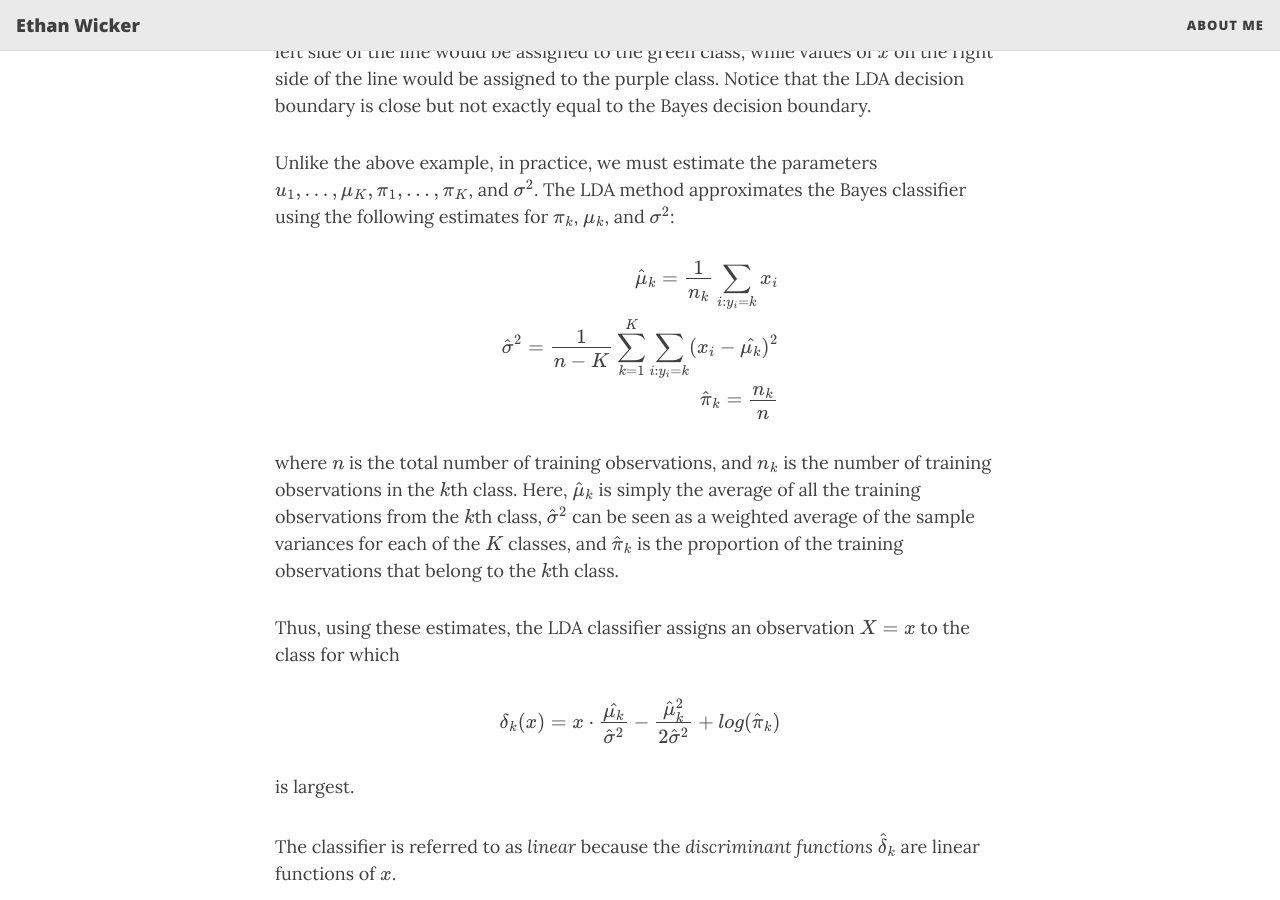
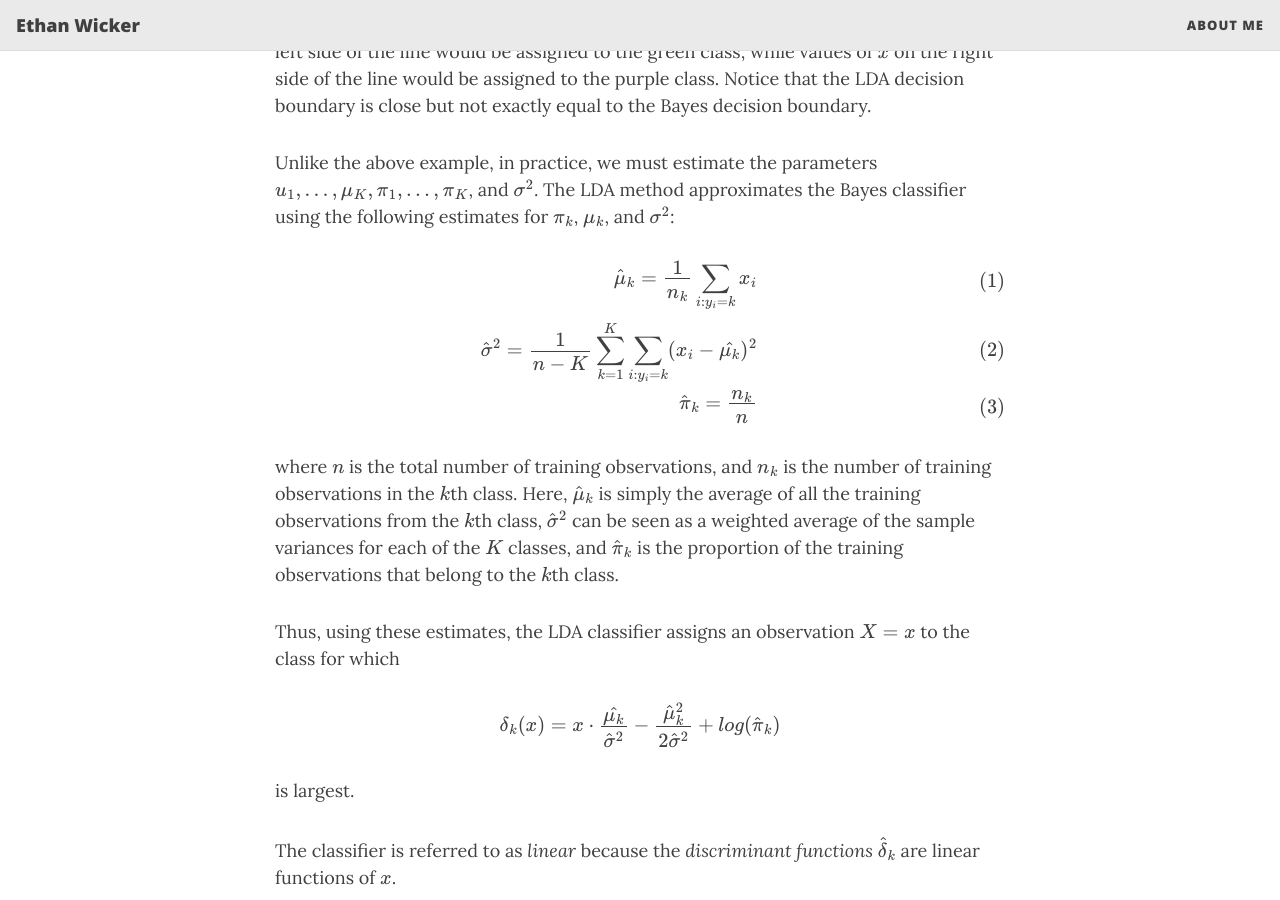
Before and after one commit to ethanwicker/ethanwicker.github.io, a Jekyll site: the page built from _posts/2021-02-03-linear-discriminant-analysis-001.md, in a window 1280 px wide and 900 px high, scrolled down 4465 px. Built offline with Jekyll 4.4.1, drawn with Linux system fonts in a browser that asks for light colours; nearby versions of some CDN libraries; formulas are drawn with MathJax 3.

Commit message:
Updating post

```diff
--- a/_posts/2021-02-03-linear-discriminant-analysis-001.md
+++ b/_posts/2021-02-03-linear-discriminant-analysis-001.md
@@ -105,11 +105,11 @@ In the above image on the left, two density functions $f_1(x)$ and $f_2(x)$ are
 Unlike the above example, in practice, we must estimate the parameters $u_1, \ldots, \mu_K, \pi_1, \ldots, \pi_K$, and $\sigma^2$.  The LDA method approximates the Bayes classifier using the following estimates for $\pi_k$, $\mu_k$, and $\sigma^2$:
 
 $$
-\begin{align*}
+\begin{flalign}
  \hat{\mu}_k = \frac{1}{n_k}\sum_{i:y_i=k}x_i \\
  \hat{\sigma}^2 = \frac{1}{n-K}\sum_{k=1}^{K}\sum_{i:y_i=k}(x_i - \hat{\mu_k})^2 \\
  \hat{\pi}_k = \frac{n_k}{n}
-\end{align*}
+\end{flalign}
 $$
 
 where $n$ is the total number of training observations, and $n_k$ is the number of training observations in the $k$th class.  Here, $\hat{\mu}_k$ is simply the average of all the training observations from the $k$th class, $\hat{\sigma}^2$ can be seen as a weighted average of the sample variances for each of the $K$ classes, and $\hat{\pi}_k$ is the proportion of the training observations that belong to the $k$th class.
```
